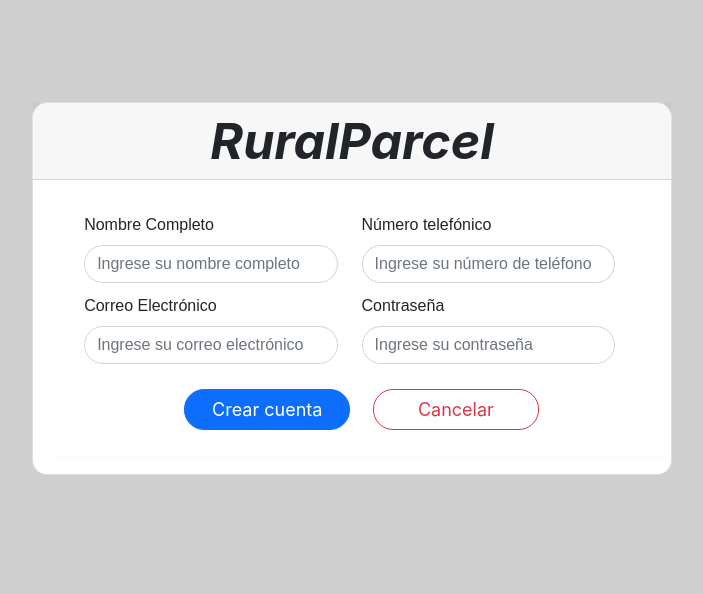
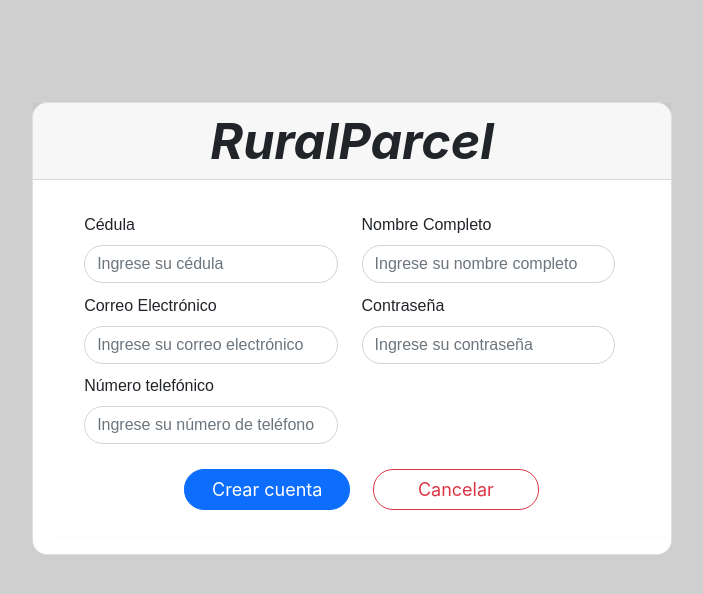
Before and after one commit to tomr845/Ciclo4-FrontRuralParcel, a React (Create React App) app: page /registrar-usuario in a window 1280 px wide. Shown: the top 594 px of the page, without its empty margins (288-991 px from the left). Built offline with nearby package versions, Linux system fonts and the light colour scheme.

Commit message:
version 2.02

```diff
--- a/src/Componentes/Login.js
+++ b/src/Componentes/Login.js
@@ -2,7 +2,6 @@ import React, { Component } from 'react'
 import { Link } from 'react-router-dom'
 import axios from "axios"
 import appConfig from '../appConfig'
-import { BrowserRouter as Router, Route } from 'react-router-dom';
 
 export class login extends Component {
 
@@ -22,7 +21,7 @@ export class login extends Component {
 
     async handleClick(){
         let response = await axios.post(appConfig.urlBase + 'credenciales', this.state);
-        if(response.data.length == 1) {
+        if(response.data.length != 1) {
             window.location.href = "/inicio";
         } else {
             alert('Correo y/o contraseña incorrecta');
--- a/src/Componentes/Registro.js
+++ b/src/Componentes/Registro.js
@@ -1,7 +1,73 @@
 import React, { Component } from 'react'
 import { Link } from 'react-router-dom'
+import axios from "axios"
+import appConfig from '../appConfig'
 
 export class Registro extends Component {
+
+    constructor(props){
+        //Superclase del constructor
+        super(props);
+        this.handleChange = this.handleChange.bind(this);
+        this.handleClick = this.handleClick.bind(this);
+
+        //Definicion del estado del componente
+        this.state = {
+            txtCedula: '',
+            txtNombre: '',
+            txtCorreo: '',
+            txtContrasena: '',
+            txtTelefono: '',
+        }
+
+    }
+
+
+    async handleClick(){
+        let response = await axios.post(appConfig.urlBase + 'registrar-usuario', this.state);
+
+        if(response.data == 200) {
+            alert('registro satisfactorio');
+            window.location.href = "/login";
+        } else {
+            alert(response.data);
+        }
+    }
+
+
+    async handleChange(e){
+        if(e.target.name == 'txtCedula') {
+            await this.setState({
+                txtCedula: e.target.value,
+            })
+
+        } else if (e.target.name == 'txtNombre'){
+            await this.setState({
+                txtNombre: e.target.value,
+            })
+
+        } else if (e.target.name == 'txtCorreo'){
+            await this.setState({
+                txtCorreo: e.target.value,
+            })
+
+        } else if (e.target.name == 'txtContrasena'){
+            await this.setState({
+                txtContrasena: e.target.value,
+            })
+
+        } else if (e.target.name == 'txtTelefono'){
+            await this.setState({
+                txtTelefono: e.target.value,
+            })
+        }
+
+        //ver lo que esta recibiendo los inputs
+        //console.log(this.state)
+
+    }
+
+
     render() {
         return (
             <div>
@@ -14,26 +80,32 @@ export class Registro extends Component {
                             <div class="modal-header row col-lg border-light">
                                 <div class="form row col-lg-12">
                                     <div class="form-group col-lg-6">
-                                        <label class="form-label">Nombre Completo</label>
-                                        <input type="text" class="form-control inputConfigRegistro" id="nombreCompleto" placeholder="Ingrese su nombre completo"/>
+                                        <label class="form-label">Cédula</label>
+                                        <input type="text" class="form-control inputConfigRegistro" id="cedula" name="txtCedula" aria-describedby="emailHelp" placeholder="Ingrese su cédula" onChange={this.handleChange}/>
                                     </div>
                                     <div class="form-group col-lg-6">
-                                        <label class="form-label">Número telefónico</label>
-                                        <input type="text" class="form-control inputConfigRegistro" id="nombreCompleto" placeholder="Ingrese su número de teléfono"/>
+                                        <label class="form-label">Nombre Completo</label>
+                                        <input type="text" class="form-control inputConfigRegistro" id="nombreCompleto" name="txtNombre" placeholder="Ingrese su nombre completo" onChange={this.handleChange}/>
                                     </div>
                                 </div>
                                 <div class="form row col-lg-12">
                                     <div class="form-group col-lg-6">
                                         <label class="form-label labelConfigRegistro">Correo Electrónico</label>
-                                        <input type="email" class="form-control inputConfigRegistro" id="email" aria-describedby="emailHelp" placeholder="Ingrese su correo electrónico"/>
+                                        <input type="email" class="form-control inputConfigRegistro" id="email" aria-describedby="emailHelp" name="txtCorreo" placeholder="Ingrese su correo electrónico" onChange={this.handleChange}/>
                                     </div>
+                                    <div className="form-group col-lg-6">
+                                        <label class="form-label labelConfigRegistro">Contraseña</label>
+                                        <input type="password" class="form-control inputConfigRegistro" id="password" name="txtContrasena" placeholder="Ingrese su contraseña" onChange={this.handleChange}/>
+                                    </div>
+                                </div>
+                                <div class="form row col-lg-12">
                                     <div class="form-group col-lg-6">
-                                        <label class="form-label labelConfigRegistro">Contraseña</label>
-                                        <input type="password" class="form-control inputConfigRegistro" id="password" placeholder="Ingrese su contraseña"/>
+                                        <label class="form-label labelConfigRegistro">Número telefónico</label>
+                                        <input type="text" class="form-control inputConfigRegistro" id="numeroTelefonico" name="txtTelefono" placeholder="Ingrese su número de teléfono" onChange={this.handleChange}/>
                                     </div>
                                 </div>
                                 <div className="centerAling">
-                                    <Link  class="btn-primary btn configBotonRegistro" to="/">Crear cuenta</Link>
+                                    <Link  class="btn-primary btn configBotonRegistro" onClick={this.handleClick}>Crear cuenta</Link>
                                     <Link  class="btn-outline-danger btn configBotonRegistro" to="/">Cancelar</Link>
                                 </div>
                             </div>
```
